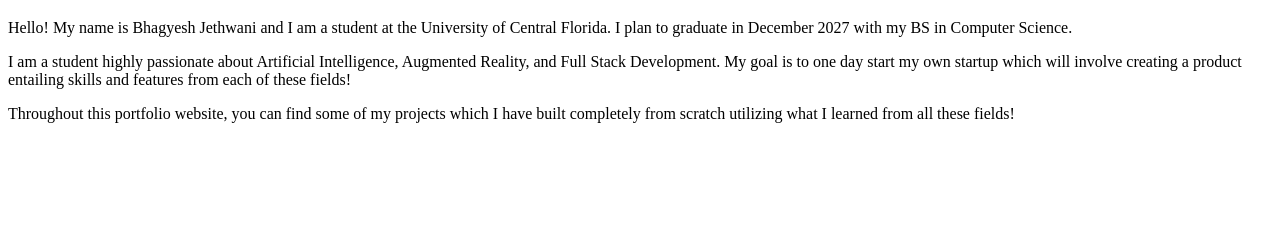
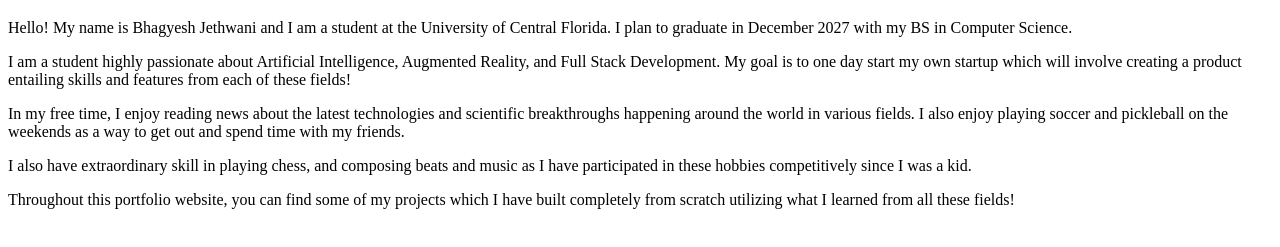
Before and after one commit to Babagesh/bhagyesh-portfolio, a plain HTML site: page aboutme.html in a window 1280 px wide. Shown: the part 61-308 px from the top of the page. Drawn offline with Linux system fonts and the light colour scheme.

Commit message:
updated about me

```diff
--- a/aboutme.html
+++ b/aboutme.html
@@ -8,6 +8,8 @@
     <h1> About Me!</h1>
     <p> Hello! My name is Bhagyesh Jethwani and I am a student at the University of Central Florida. I plan to graduate in December 2027 with my BS in Computer Science.</p>
     <p>I am a student highly passionate about Artificial Intelligence, Augmented Reality, and Full Stack Development. My goal is to one day start my own startup which will involve creating a product entailing skills and features from each of these fields!</p>
+    <p>In my free time, I enjoy reading news about the latest technologies and scientific breakthroughs happening around the world in various fields. I also enjoy playing soccer and pickleball on the weekends as a way to get out and spend time with my friends. </p>
+    <p>I also have extraordinary skill in playing chess, and composing beats and music as I have participated in these hobbies competitively since I was a kid.</p>
     <p>Throughout this portfolio website, you can find some of my projects which I have built completely from scratch utilizing what I learned from all these fields!</p>
 
 </body>
```
